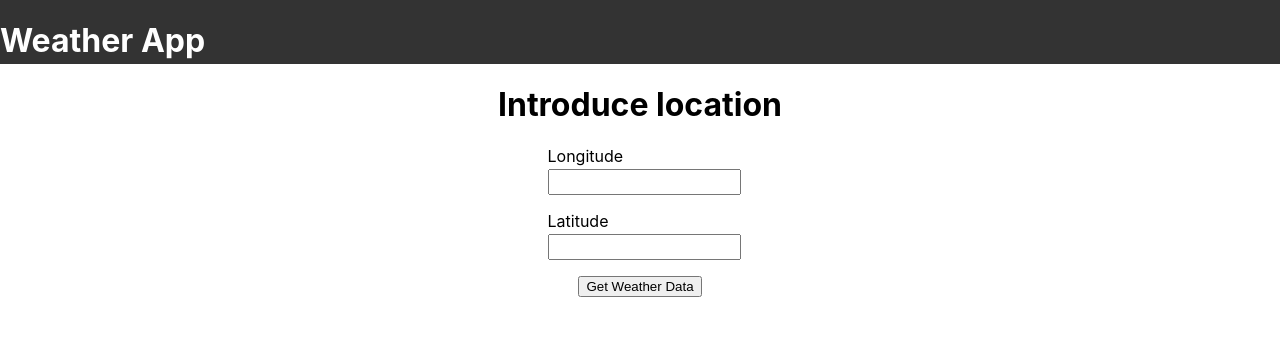
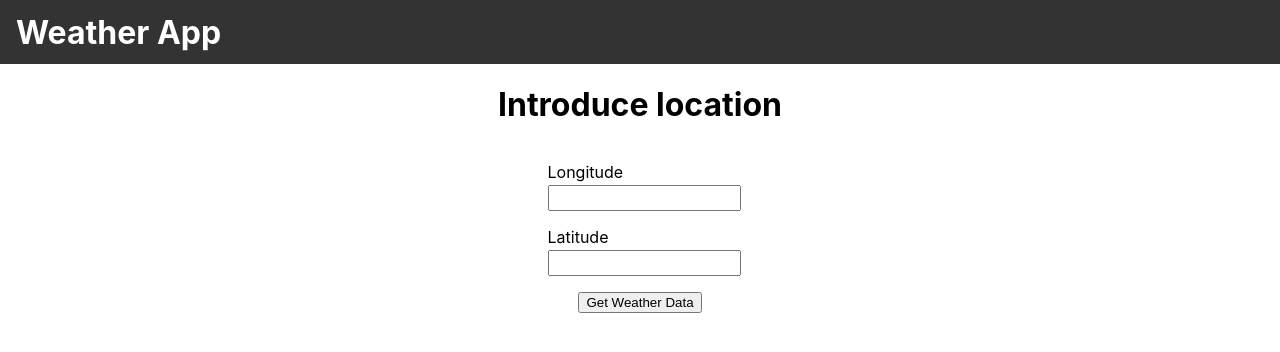
Before and after one commit to mmtnz/weather-app-frontend, a React (Create React App) app: page / in a window 1280 px wide. Shown: the top 352 px of the page. Built offline with nearby package versions, Linux system fonts and the light colour scheme.

Commit message:
change app name

```diff
--- a/public/index.html
+++ b/public/index.html
@@ -7,7 +7,7 @@
     <meta name="theme-color" content="#000000" />
     <meta
       name="description"
-      content="Web site created using create-react-app"
+      content="Weather app"
     />
     <link rel="apple-touch-icon" href="%PUBLIC_URL%/logo192.png" />
     <!--
@@ -24,10 +24,10 @@
       work correctly both with client-side routing and a non-root public URL.
       Learn how to configure a non-root public URL by running `npm run build`.
     -->
-    <title>React App</title>
+    <title>Weather App</title>
   </head>
   <body>
-    <noscript>You need to enable JavaScript to run this app.</noscript>
+    <!-- <noscript>You need to enable JavaScript to run this app.</noscript> -->
     <div id="root"></div>
     <!--
       This HTML file is a template.
--- a/src/assets/css/app.css
+++ b/src/assets/css/app.css
@@ -26,6 +26,8 @@
     background-color: #333;
     color: #fff;
     display: flex;
+    align-items: center;
+    padding-left: 1rem;
 }
 
 .custom-form {
@@ -34,6 +36,7 @@
     align-items: center;
     justify-content: center;
     gap: 1rem;
+    margin-top: 1rem;
     /* width: 50%; */
 }
 
```
